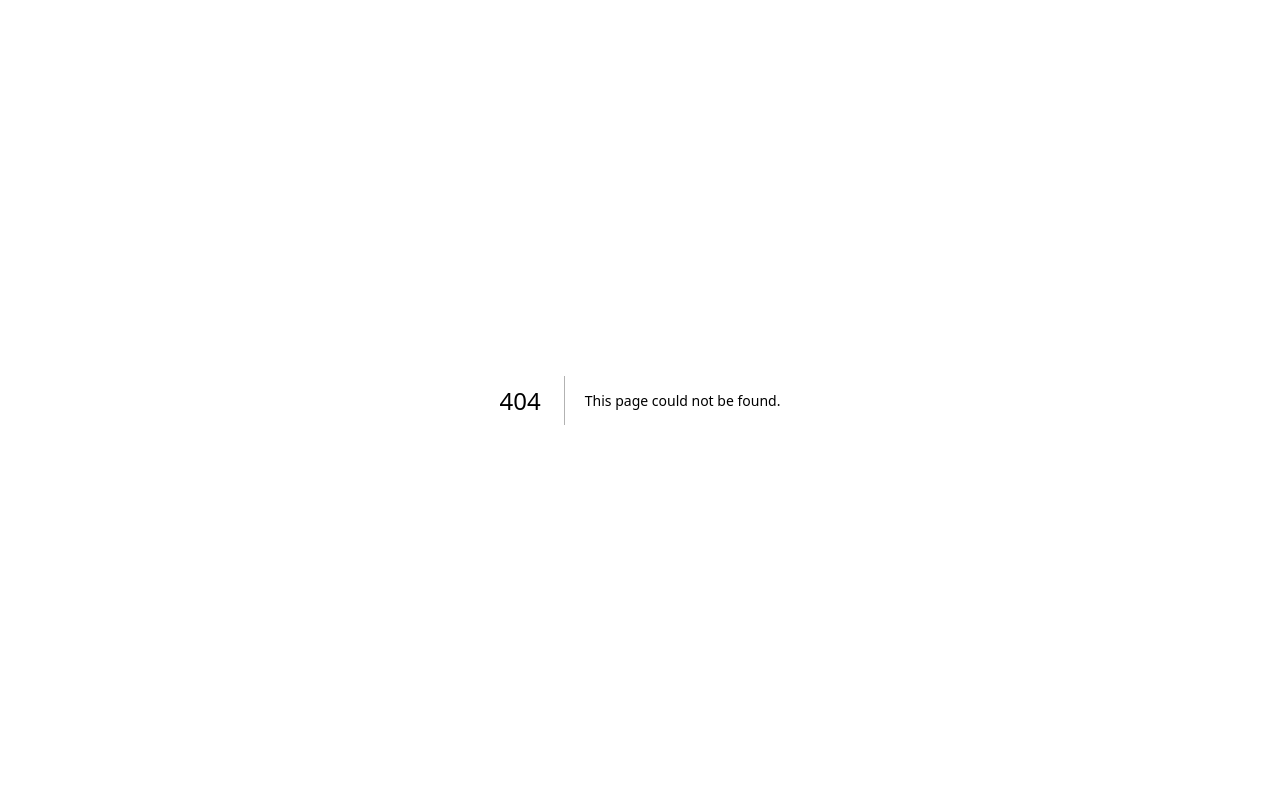
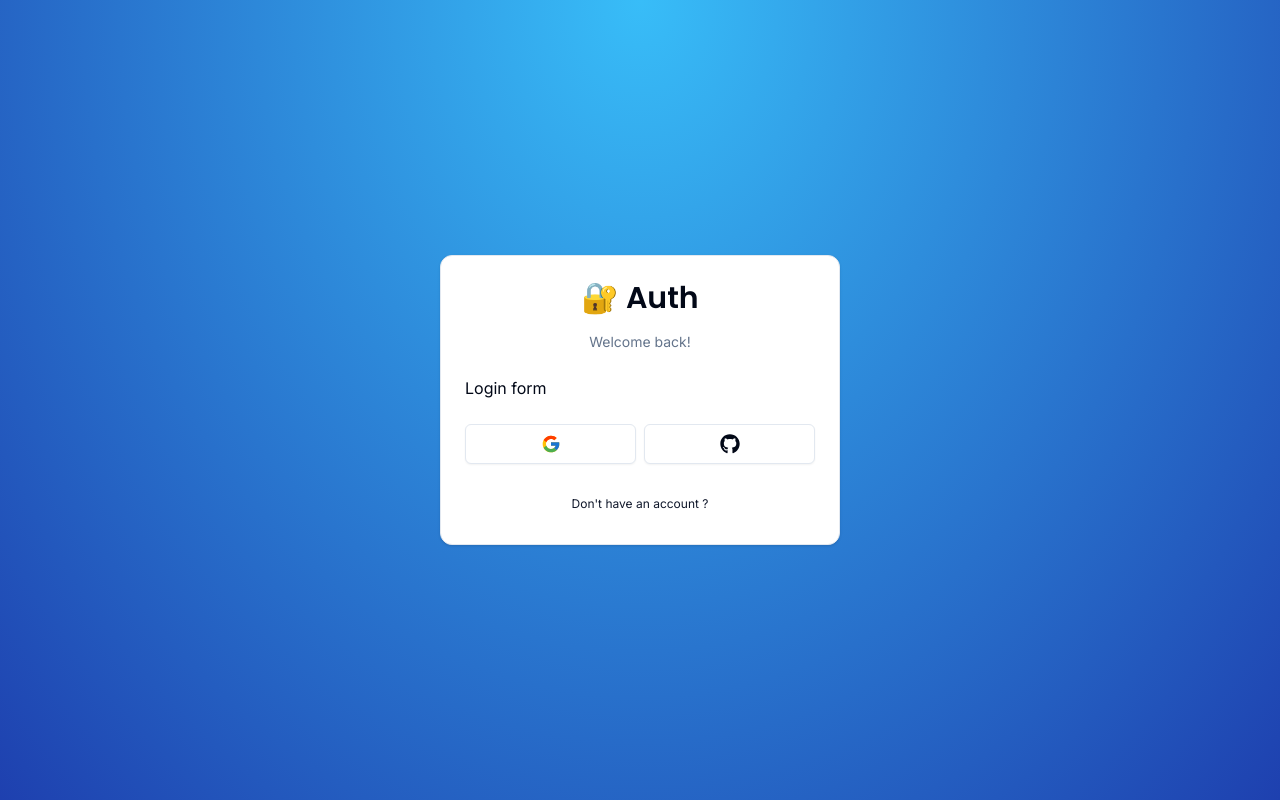
Before and after one commit to alexandrearaujoo/testing-next-auth-v5, a Next.js app: page /auth/login in a window 1280 px wide. Before the commit this address had no page. Built offline with nearby package versions, Linux system fonts and the light colour scheme.

Commit message:
feat: create card wrapper

```diff
--- /dev/null
+++ b/app/auth/layout.tsx
@@ -0,0 +1,9 @@
+import { ReactNode } from 'react';
+
+export default function AuthLayout({ children }: { children: ReactNode }) {
+  return (
+    <main className="h-full flex items-center justify-center bg-[radial-gradient(ellipse_at_top,_var(--tw-gradient-stops))] from-sky-400 to-blue-800">
+      {children}
+    </main>
+  );
+}
--- /dev/null
+++ b/app/auth/login/page.tsx
@@ -0,0 +1,5 @@
+import { LoginForm } from '@/components/auth/login-form';
+
+export default function LoginPage() {
+  return <LoginForm />;
+}
--- /dev/null
+++ b/components/auth/back-button.tsx
@@ -0,0 +1,16 @@
+import Link from 'next/link';
+
+import { Button } from '../ui/button';
+
+interface BackButtonProps {
+  label: string;
+  href: string;
+}
+
+export const BackButton = ({ href, label }: BackButtonProps) => {
+  return (
+    <Button variant="link" className="font-normal w-full" size="sm" asChild>
+      <Link href={href}>{label}</Link>
+    </Button>
+  );
+};
--- /dev/null
+++ b/components/auth/card-wrapper.tsx
@@ -0,0 +1,39 @@
+import { ReactNode } from 'react';
+
+import { Card, CardContent, CardFooter, CardHeader } from '../ui/card';
+import { BackButton } from './back-button';
+import { Header } from './header';
+import { Social } from './social';
+
+interface CardWrapperProps {
+  children: ReactNode;
+  headerLabel: string;
+  backButtonLabel: string;
+  backButtonHref: string;
+  showSocial?: boolean;
+}
+
+export const CardWrapper = ({
+  backButtonHref,
+  backButtonLabel,
+  children,
+  headerLabel,
+  showSocial
+}: CardWrapperProps) => {
+  return (
+    <Card className="w-[95%] max-w-[400px]">
+      <CardHeader>
+        <Header label={headerLabel} />
+      </CardHeader>
+      <CardContent>{children}</CardContent>
+      {showSocial && (
+        <CardFooter>
+          <Social />
+        </CardFooter>
+      )}
+      <CardFooter>
+        <BackButton href={backButtonHref} label={backButtonLabel} />
+      </CardFooter>
+    </Card>
+  );
+};
--- /dev/null
+++ b/components/auth/header.tsx
@@ -0,0 +1,24 @@
+import { Poppins } from 'next/font/google';
+
+import { cn } from '@/lib/utils';
+
+const poppins = Poppins({
+  subsets: ['latin'],
+  weight: ['600']
+});
+
+interface HeaderProps {
+  label: string;
+}
+
+export const Header = ({ label }: HeaderProps) => {
+  return (
+    <header className="w-full flex flex-col gap-y-4 items-center">
+      <h1 className={cn('text-3xl font-semibold', poppins.className)}>
+        {' '}
+        🔐 Auth
+      </h1>
+      <p className="text-muted-foreground text-sm">{label}</p>
+    </header>
+  );
+};
--- /dev/null
+++ b/components/auth/login-form.tsx
@@ -0,0 +1,14 @@
+import { CardWrapper } from './card-wrapper';
+
+export const LoginForm = () => {
+  return (
+    <CardWrapper
+      headerLabel="Welcome back!"
+      backButtonLabel="Don't have an account ?"
+      backButtonHref="/auth/register"
+      showSocial
+    >
+      Login form
+    </CardWrapper>
+  );
+};
--- /dev/null
+++ b/components/auth/social.tsx
@@ -0,0 +1,29 @@
+'use client';
+
+import { FaGithub } from 'react-icons/fa';
+import { FcGoogle } from 'react-icons/fc';
+
+import { Button } from '../ui/button';
+
+export const Social = () => {
+  return (
+    <article className="flex items-center w-full gap-x-2">
+      <Button
+        size="lg"
+        className="w-full"
+        variant="outline"
+        onClick={() => console.log('oi')}
+      >
+        <FcGoogle className="w-5 h-5" />
+      </Button>
+      <Button
+        size="lg"
+        className="w-full"
+        variant="outline"
+        onClick={() => console.log('oi')}
+      >
+        <FaGithub className="w-5 h-5" />
+      </Button>
+    </article>
+  );
+};
--- /dev/null
+++ b/components/ui/card.tsx
@@ -0,0 +1,79 @@
+import { forwardRef, HTMLAttributes } from 'react';
+
+import { cn } from '@/lib/utils';
+
+const Card = forwardRef<HTMLDivElement, HTMLAttributes<HTMLDivElement>>(
+  ({ className, ...props }, ref) => (
+    <div
+      ref={ref}
+      className={cn(
+        'rounded-xl border bg-card text-card-foreground shadow',
+        className
+      )}
+      {...props}
+    />
+  )
+);
+Card.displayName = 'Card';
+
+const CardHeader = forwardRef<HTMLDivElement, HTMLAttributes<HTMLDivElement>>(
+  ({ className, ...props }, ref) => (
+    <div
+      ref={ref}
+      className={cn('flex flex-col space-y-1.5 p-6', className)}
+      {...props}
+    />
+  )
+);
+CardHeader.displayName = 'CardHeader';
+
+const CardTitle = forwardRef<
+  HTMLParagraphElement,
+  HTMLAttributes<HTMLHeadingElement>
+>(({ className, ...props }, ref) => (
+  <h3
+    ref={ref}
+    className={cn('font-semibold leading-none tracking-tight', className)}
+    {...props}
+  />
+));
+CardTitle.displayName = 'CardTitle';
+
+const CardDescription = forwardRef<
+  HTMLParagraphElement,
+  HTMLAttributes<HTMLParagraphElement>
+>(({ className, ...props }, ref) => (
+  <p
+    ref={ref}
+    className={cn('text-sm text-muted-foreground', className)}
+    {...props}
+  />
+));
+CardDescription.displayName = 'CardDescription';
+
+const CardContent = forwardRef<HTMLDivElement, HTMLAttributes<HTMLDivElement>>(
+  ({ className, ...props }, ref) => (
+    <div ref={ref} className={cn('p-6 pt-0', className)} {...props} />
+  )
+);
+CardContent.displayName = 'CardContent';
+
+const CardFooter = forwardRef<HTMLDivElement, HTMLAttributes<HTMLDivElement>>(
+  ({ className, ...props }, ref) => (
+    <div
+      ref={ref}
+      className={cn('flex items-center p-6 pt-0', className)}
+      {...props}
+    />
+  )
+);
+CardFooter.displayName = 'CardFooter';
+
+export {
+  Card,
+  CardHeader,
+  CardFooter,
+  CardTitle,
+  CardDescription,
+  CardContent
+};
--- a/package.json
+++ b/package.json
@@ -16,6 +16,7 @@
     "next": "14.0.4",
     "react": "^18",
     "react-dom": "^18",
+    "react-icons": "^4.12.0",
     "tailwind-merge": "^2.2.0",
     "tailwindcss-animate": "^1.0.7"
   },
```
Also changed, not shown: 1 other file (tests, documents, lock files or other folders).
